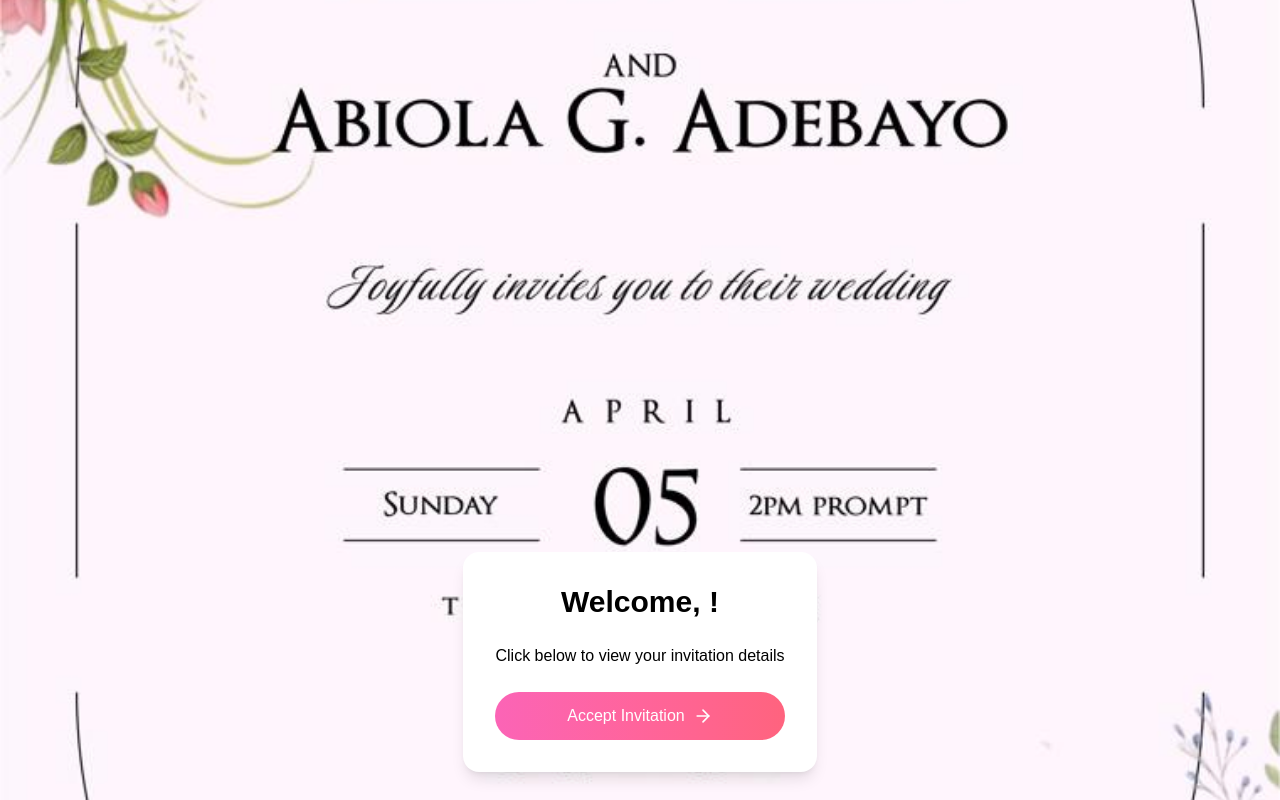
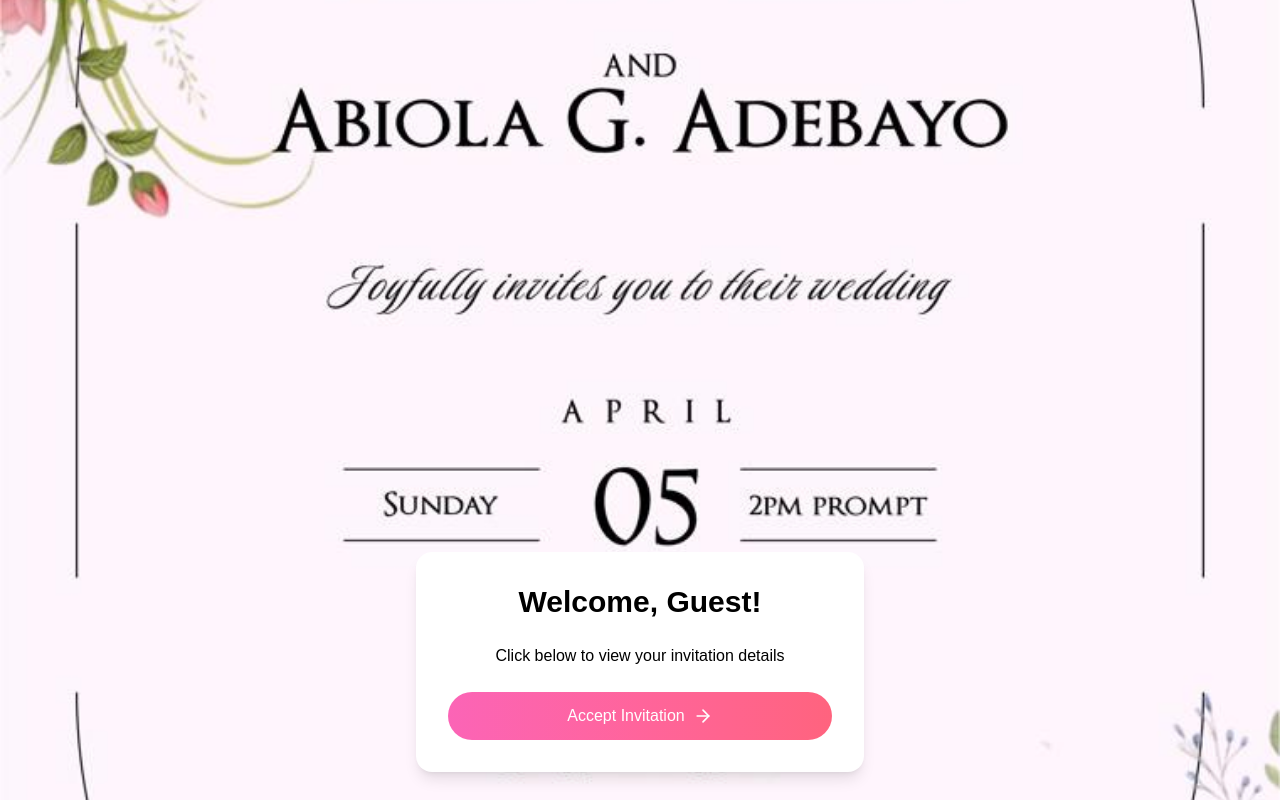
Before and after one commit to dimeji003/einvite, a Next.js app: page /invite/accept in a window 1280 px wide. Built offline with nearby package versions, Linux system fonts and the light colour scheme.

Commit message:
fix: fix accpet page

```diff
--- a/src/app/data/guests.js
+++ b/src/app/data/guests.js
@@ -2,17 +2,17 @@ import React from 'react'
 
 export const guests = [
   {
-    name: "dimeji",
+    name: "Dimeji",
     seat: "Table 3 — Seat 5",
     access: "VIP",
   },
   {
-    name: "sarah",
+    name: "Sarah",
     seat: "Table 1 — Seat 2",
     access: "Premium",
   },
   {
-    name: "john",
+    name: "John",
     seat: "Table 5 — Seat 1",
     access: "Regular",
   },
--- a/src/app/invite/accept/page.js
+++ b/src/app/invite/accept/page.js
@@ -1,4 +1,4 @@
-'use client';
+'use client'
 
 import { useRouter, useSearchParams } from 'next/navigation';
 import { ArrowRight } from 'lucide-react';
@@ -6,22 +6,30 @@ import { ArrowRight } from 'lucide-react';
 export default function AcceptInvitationPage() {
   const router = useRouter();
   const params = useSearchParams();
-  const name = params.get('name'); // get name from URL
+  const name = params?.get('name') || 'Guest'; // fallback to Guest
 
   const handleAccept = () => {
+    if (!name) return;
     router.push(`/invite/page?name=${encodeURIComponent(name)}`);
   };
 
   return (
-    <div style={{
-        backgroundImage: "url('/assets/invitepic.png')", // your image path
+    <div
+      className="min-h-screen flex relative items-center justify-center p-4 bg-purple-50"
+      style={{
+        backgroundImage: "url('/assets/invitepic.png')",
         backgroundSize: 'cover',
         backgroundPosition: 'center',
         backgroundRepeat: 'no-repeat',
-      }} className="min-h-screen flex items-center relative justify-center bg-purple-50 p-4">
-      <div className="bg-white p-8 rounded-2xl absolute bottom-7 shadow-lg text-center max-w-md">
-        <h1 className="text-3xl font-bold text-black mb-6">Welcome, {name}!</h1>
-        <p className="mb-6 text-black">Click below to view your invitation details</p>
+      }}
+    >
+      <div className="bg-white absolute bottom-7 p-8 rounded-2xl shadow-lg text-center max-w-md w-[80%]">
+        <h1 className="text-3xl font-bold text-black mb-6">
+          Welcome, {name}!
+        </h1>
+        <p className="mb-6 text-black">
+          Click below to view your invitation details
+        </p>
         <button
           onClick={handleAccept}
           className="w-full bg-gradient-to-r from-pink-400 to-rose-400 text-white py-3 rounded-full flex items-center justify-center gap-2"
```
